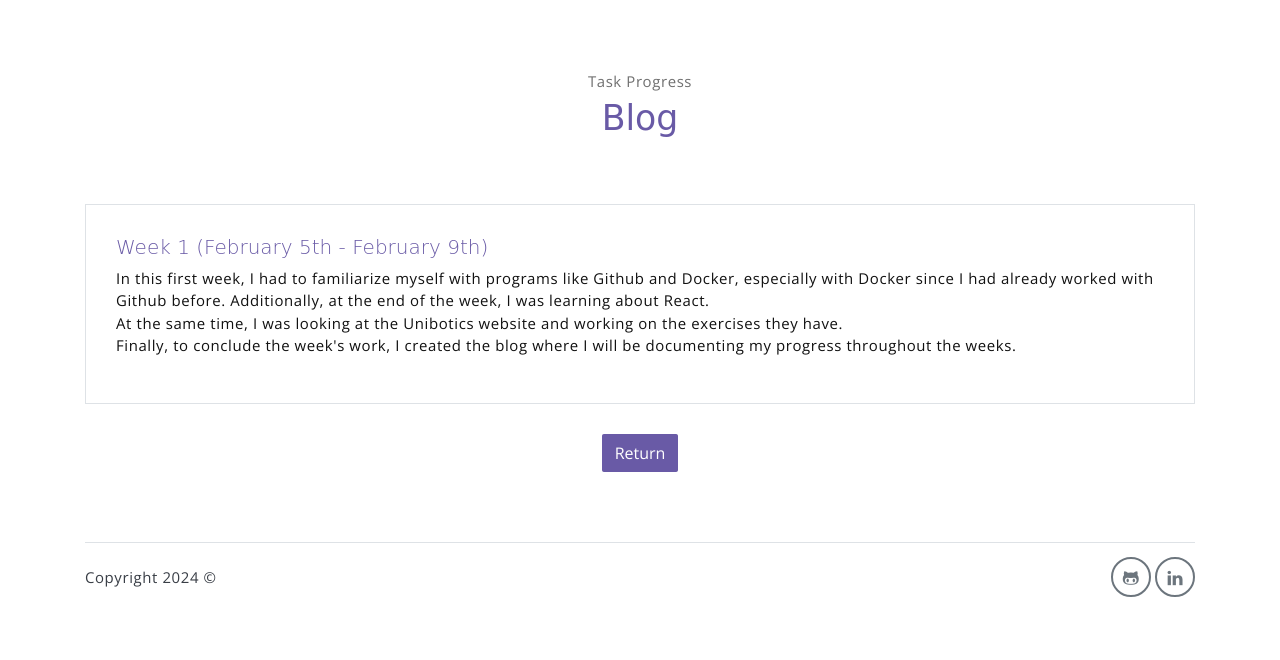
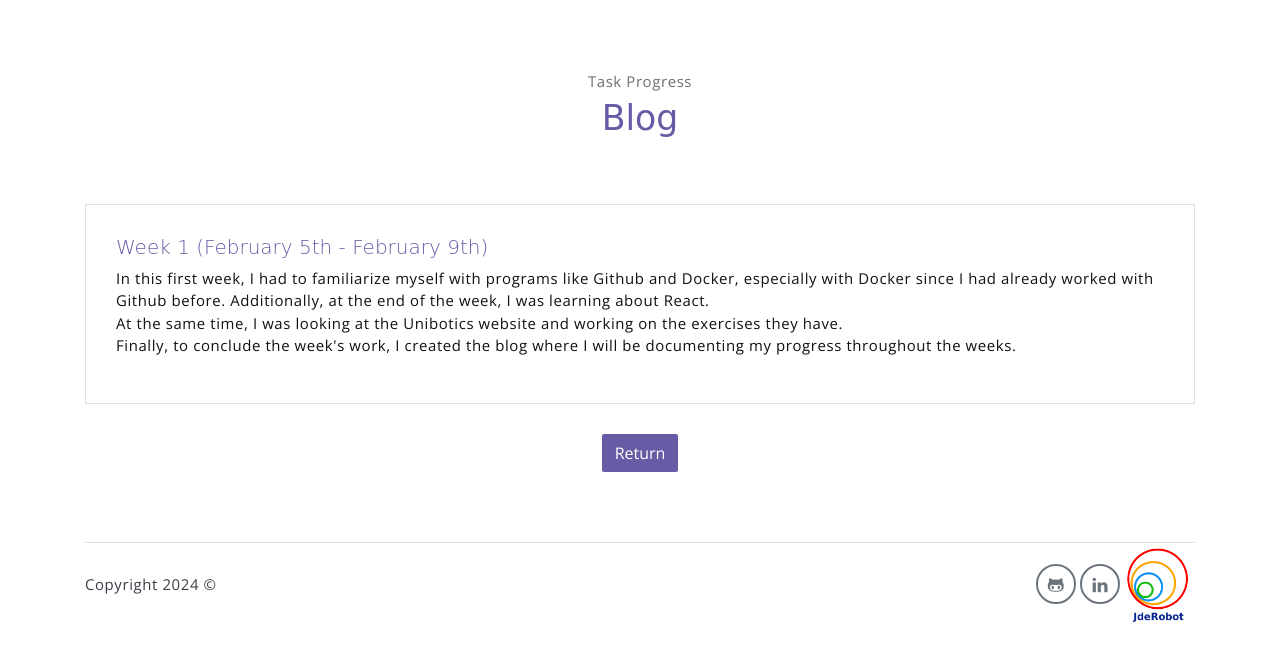
Before and after one commit to TheRoboticsClub/2024-upe-yeray-daSilva, a plain HTML site: page docs/Week1.html in a window 1280 px wide. Drawn offline with nearby package versions, Linux system fonts and the light colour scheme; a web font is replaced by a local one.

Commit message:
Update (3) - Week 1

```diff
--- a/docs/Week1.html
+++ b/docs/Week1.html
@@ -75,6 +75,9 @@
                 <a href="https://github.com/YerayDS" class="link"><i class="ti-github"></i></a>
                 <a href="https://www.linkedin.com/in/yeray-da-silva-3076a81b2/" class="link"><i class="ti-linkedin"></i></a>
             </div>
+            <a href="https://jderobot.github.io/">
+                <img src="logo.png" class="about-img" width="75">
+            </a>
         </footer>
     </div> <!-- end of page footer -->
 
```
